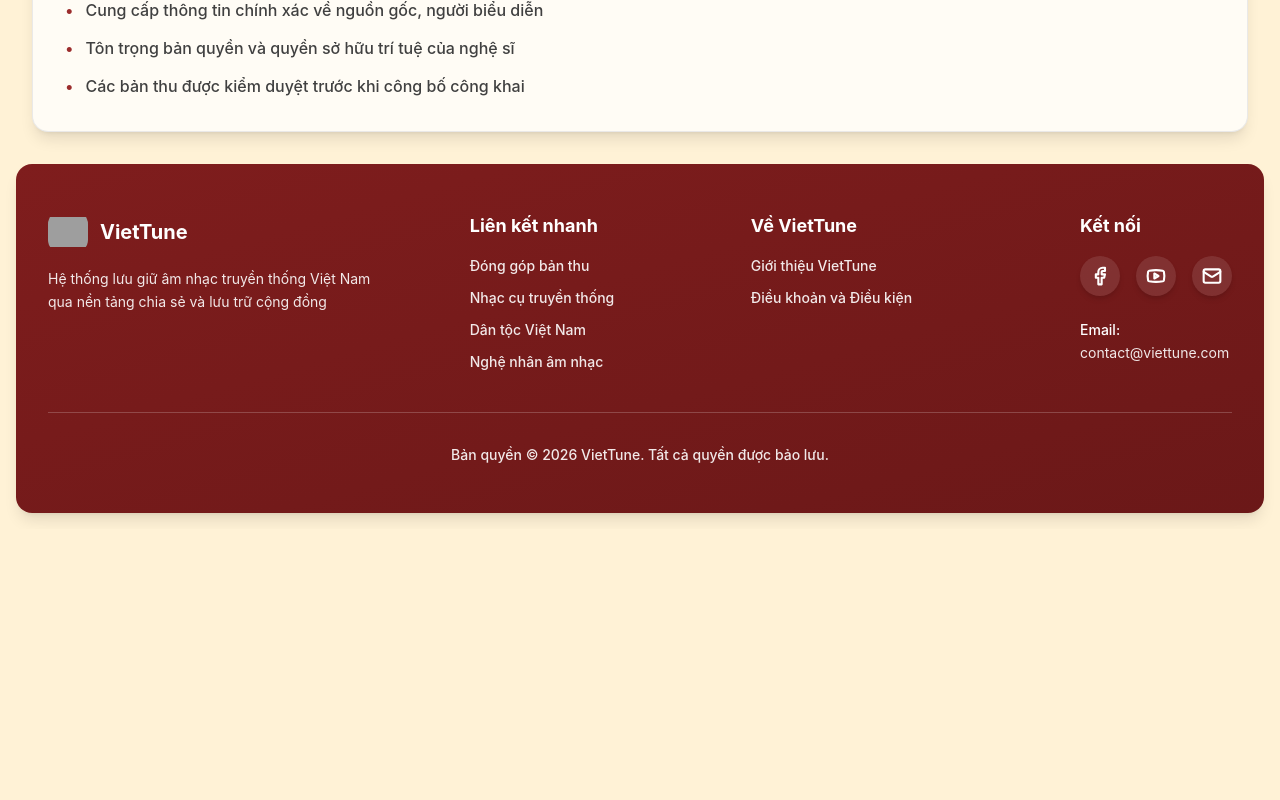
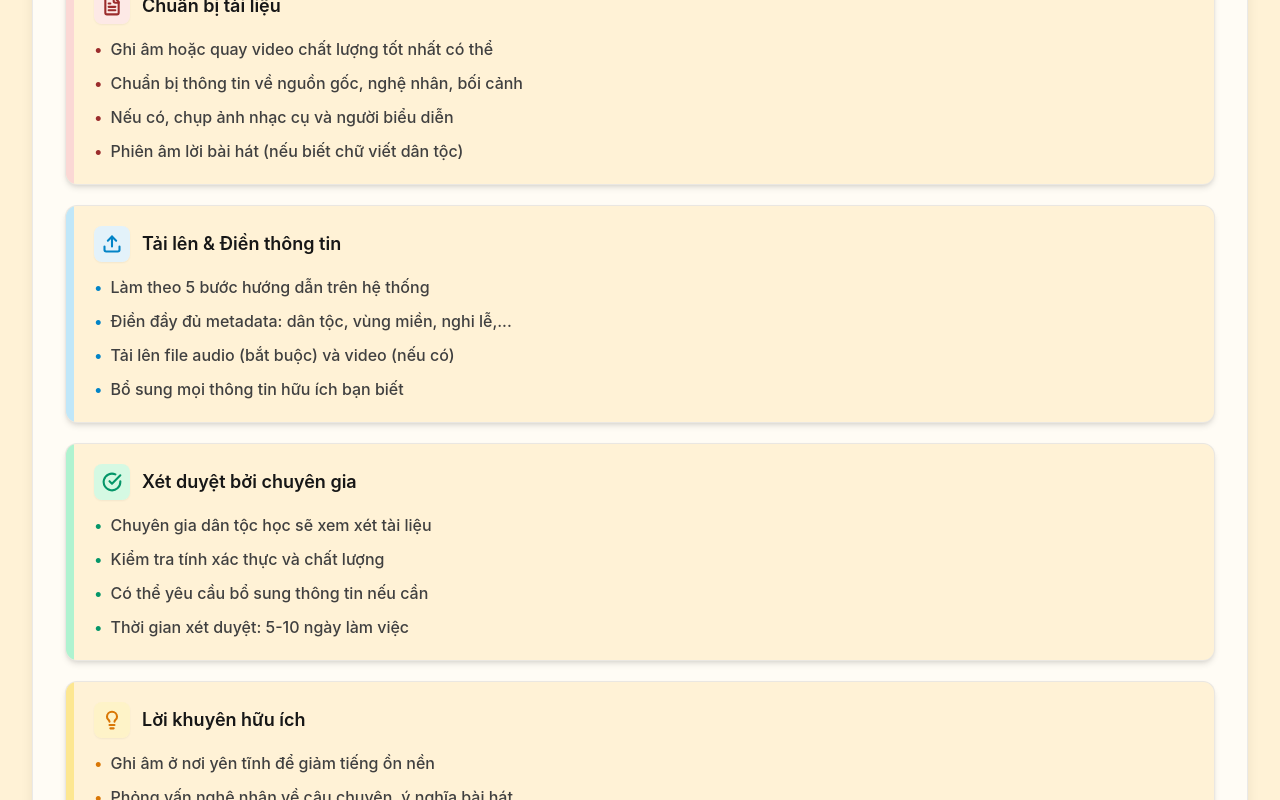
Before and after one commit to NguyenQuocDatOriginals/SP26SE120_VietTune, a React (Vite) app: page /upload in a window 1280 px wide. Shown: the part 2460-3260 px from the top of the page. Before the commit the page ends 2989 px from the top, so only its background shows below. Built offline with nearby package versions, Linux system fonts and the light colour scheme; grey boxes are pictures that could not be loaded.

Commit message:
Enhance UploadPage with new guidelines section, adding detailed steps for document preparation, upload process, expert review, and useful tips

```diff
--- a/src/pages/UploadPage.tsx
+++ b/src/pages/UploadPage.tsx
@@ -1,5 +1,5 @@
 import UploadMusic from "@/components/features/UploadMusic";
-import { BookOpen, LogIn } from "lucide-react";
+import { BookOpen, LogIn, FileText, Upload, CheckCircle, Lightbulb } from "lucide-react";
 import { useAuthStore } from "@/stores/authStore";
 import { useNavigate } from "react-router-dom";
 import { useEffect } from "react";
@@ -57,32 +57,136 @@
 
         {/* Guidelines — responsive padding */}
         <div className="border border-neutral-200/80 rounded-2xl p-4 sm:p-6 lg:p-8 shadow-lg backdrop-blur-sm transition-all duration-300 hover:shadow-xl" style={{ backgroundColor: '#FFFCF5' }}>
-          <h2 className="text-xl sm:text-2xl font-semibold mb-3 sm:mb-4 text-neutral-900 flex items-center gap-3">
+          <h2 className="text-xl sm:text-2xl font-semibold mb-4 sm:mb-6 text-neutral-900 flex items-center gap-3">
             <div className="p-2 bg-secondary-100/90 rounded-lg shadow-sm">
               <BookOpen className="h-5 w-5 text-secondary-600" strokeWidth={2.5} />
             </div>
             Hướng dẫn đóng góp
           </h2>
-          <ul className="space-y-3 text-neutral-700 font-medium leading-relaxed">
-            <li className="flex items-start gap-3">
+
+          <div className="space-y-4 sm:space-y-5">
+            {/* Card 1: Chuẩn bị tài liệu */}
+            <div className="flex rounded-xl border border-neutral-200/80 bg-white shadow-md overflow-hidden">
+              <div className="w-1.5 sm:w-2 flex-shrink-0 bg-primary-200/90" aria-hidden />
+              <div className="flex-1 p-4 sm:p-5">
+                <div className="flex items-center gap-3 mb-3">
+                  <div className="p-2 rounded-lg bg-primary-100/90 shadow-sm">
+                    <FileText className="h-5 w-5 text-primary-600" strokeWidth={2.5} />
+                  </div>
+                  <h3 className="text-base sm:text-lg font-semibold text-neutral-900">Chuẩn bị tài liệu</h3>
+                </div>
+                <ul className="space-y-2 text-neutral-700 font-medium leading-relaxed">
+                  <li className="flex items-start gap-2">
                     <span className="text-primary-600 flex-shrink-0">•</span>
-              <span>Đảm bảo bản ghi âm có chất lượng tốt, rõ ràng, ít tiếng ồn</span>
+                    <span>Ghi âm hoặc quay video chất lượng tốt nhất có thể</span>
                   </li>
-            <li className="flex items-start gap-3">
+                  <li className="flex items-start gap-2">
                     <span className="text-primary-600 flex-shrink-0">•</span>
-              <span>Cung cấp thông tin chính xác về nguồn gốc, người biểu diễn</span>
+                    <span>Chuẩn bị thông tin về nguồn gốc, nghệ nhân, bối cảnh</span>
                   </li>
-            <li className="flex items-start gap-3">
+                  <li className="flex items-start gap-2">
                     <span className="text-primary-600 flex-shrink-0">•</span>
-              <span>Tôn trọng bản quyền và quyền sở hữu trí tuệ của nghệ sĩ</span>
+                    <span>Nếu có, chụp ảnh nhạc cụ và người biểu diễn</span>
                   </li>
-            <li className="flex items-start gap-3">
+                  <li className="flex items-start gap-2">
                     <span className="text-primary-600 flex-shrink-0">•</span>
-              <span>Các bản thu được kiểm duyệt trước khi công bố công khai</span>
+                    <span>Phiên âm lời bài hát (nếu biết chữ viết dân tộc)</span>
+                  </li>
+                </ul>
+              </div>
+            </div>
+
+            {/* Card 2: Tải lên & Điền thông tin */}
+            <div className="flex rounded-xl border border-neutral-200/80 bg-white shadow-md overflow-hidden">
+              <div className="w-1.5 sm:w-2 flex-shrink-0 bg-sky-200/90" aria-hidden />
+              <div className="flex-1 p-4 sm:p-5">
+                <div className="flex items-center gap-3 mb-3">
+                  <div className="p-2 rounded-lg bg-sky-100/90 shadow-sm">
+                    <Upload className="h-5 w-5 text-sky-600" strokeWidth={2.5} />
+                  </div>
+                  <h3 className="text-base sm:text-lg font-semibold text-neutral-900">Tải lên & Điền thông tin</h3>
+                </div>
+                <ul className="space-y-2 text-neutral-700 font-medium leading-relaxed">
+                  <li className="flex items-start gap-2">
+                    <span className="text-sky-600 flex-shrink-0">•</span>
+                    <span>Làm theo 5 bước hướng dẫn trên hệ thống</span>
+                  </li>
+                  <li className="flex items-start gap-2">
+                    <span className="text-sky-600 flex-shrink-0">•</span>
+                    <span>Điền đầy đủ metadata: dân tộc, vùng miền, nghi lễ,...</span>
+                  </li>
+                  <li className="flex items-start gap-2">
+                    <span className="text-sky-600 flex-shrink-0">•</span>
+                    <span>Tải lên file audio (bắt buộc) và video (nếu có)</span>
+                  </li>
+                  <li className="flex items-start gap-2">
+                    <span className="text-sky-600 flex-shrink-0">•</span>
+                    <span>Bổ sung mọi thông tin hữu ích bạn biết</span>
+                  </li>
+                </ul>
+              </div>
+            </div>
+
+            {/* Card 3: Xét duyệt bởi chuyên gia */}
+            <div className="flex rounded-xl border border-neutral-200/80 bg-white shadow-md overflow-hidden">
+              <div className="w-1.5 sm:w-2 flex-shrink-0 bg-emerald-200/90" aria-hidden />
+              <div className="flex-1 p-4 sm:p-5">
+                <div className="flex items-center gap-3 mb-3">
+                  <div className="p-2 rounded-lg bg-emerald-100/90 shadow-sm">
+                    <CheckCircle className="h-5 w-5 text-emerald-600" strokeWidth={2.5} />
+                  </div>
+                  <h3 className="text-base sm:text-lg font-semibold text-neutral-900">Xét duyệt bởi chuyên gia</h3>
+                </div>
+                <ul className="space-y-2 text-neutral-700 font-medium leading-relaxed">
+                  <li className="flex items-start gap-2">
+                    <span className="text-emerald-600 flex-shrink-0">•</span>
+                    <span>Chuyên gia dân tộc học sẽ xem xét tài liệu</span>
+                  </li>
+                  <li className="flex items-start gap-2">
+                    <span className="text-emerald-600 flex-shrink-0">•</span>
+                    <span>Kiểm tra tính xác thực và chất lượng</span>
+                  </li>
+                  <li className="flex items-start gap-2">
+                    <span className="text-emerald-600 flex-shrink-0">•</span>
+                    <span>Có thể yêu cầu bổ sung thông tin nếu cần</span>
+                  </li>
+                  <li className="flex items-start gap-2">
+                    <span className="text-emerald-600 flex-shrink-0">•</span>
+                    <span>Thời gian xét duyệt: 5-10 ngày làm việc</span>
+                  </li>
+                </ul>
+              </div>
+            </div>
+
+            {/* Card 4: Lời khuyên hữu ích */}
+            <div className="flex rounded-xl border border-neutral-200/80 bg-white shadow-md overflow-hidden">
+              <div className="w-1.5 sm:w-2 flex-shrink-0 bg-secondary-200/90" aria-hidden />
+              <div className="flex-1 p-4 sm:p-5">
+                <div className="flex items-center gap-3 mb-3">
+                  <div className="p-2 rounded-lg bg-secondary-100/90 shadow-sm">
+                    <Lightbulb className="h-5 w-5 text-secondary-600" strokeWidth={2.5} />
+                  </div>
+                  <h3 className="text-base sm:text-lg font-semibold text-neutral-900">Lời khuyên hữu ích</h3>
+                </div>
+                <ul className="space-y-2 text-neutral-700 font-medium leading-relaxed">
+                  <li className="flex items-start gap-2">
+                    <span className="text-secondary-600 flex-shrink-0">•</span>
+                    <span>Ghi âm ở nơi yên tĩnh để giảm tiếng ồn nền</span>
+                  </li>
+                  <li className="flex items-start gap-2">
+                    <span className="text-secondary-600 flex-shrink-0">•</span>
+                    <span>Phỏng vấn nghệ nhân về câu chuyện, ý nghĩa bài hát</span>
+                  </li>
+                  <li className="flex items-start gap-2">
+                    <span className="text-secondary-600 flex-shrink-0">•</span>
+                    <span>Ghi chép chi tiết mọi thông tin bạn biết</span>
                   </li>
                 </ul>
               </div>
             </div>
           </div>
+        </div>
+      </div>
+    </div>
   );
 }
```
Lines whose indentation alone changed are shown as unchanged.
